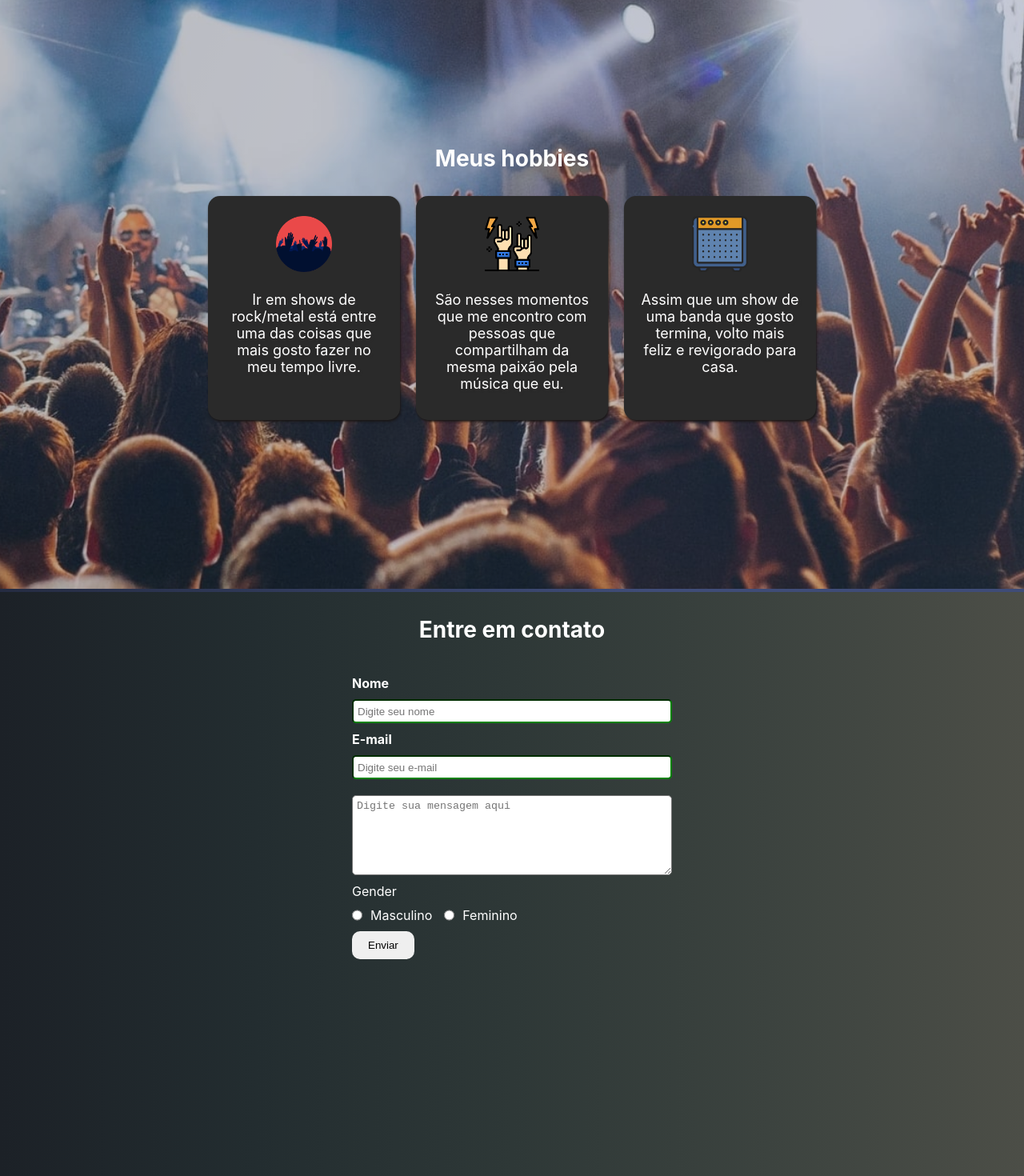
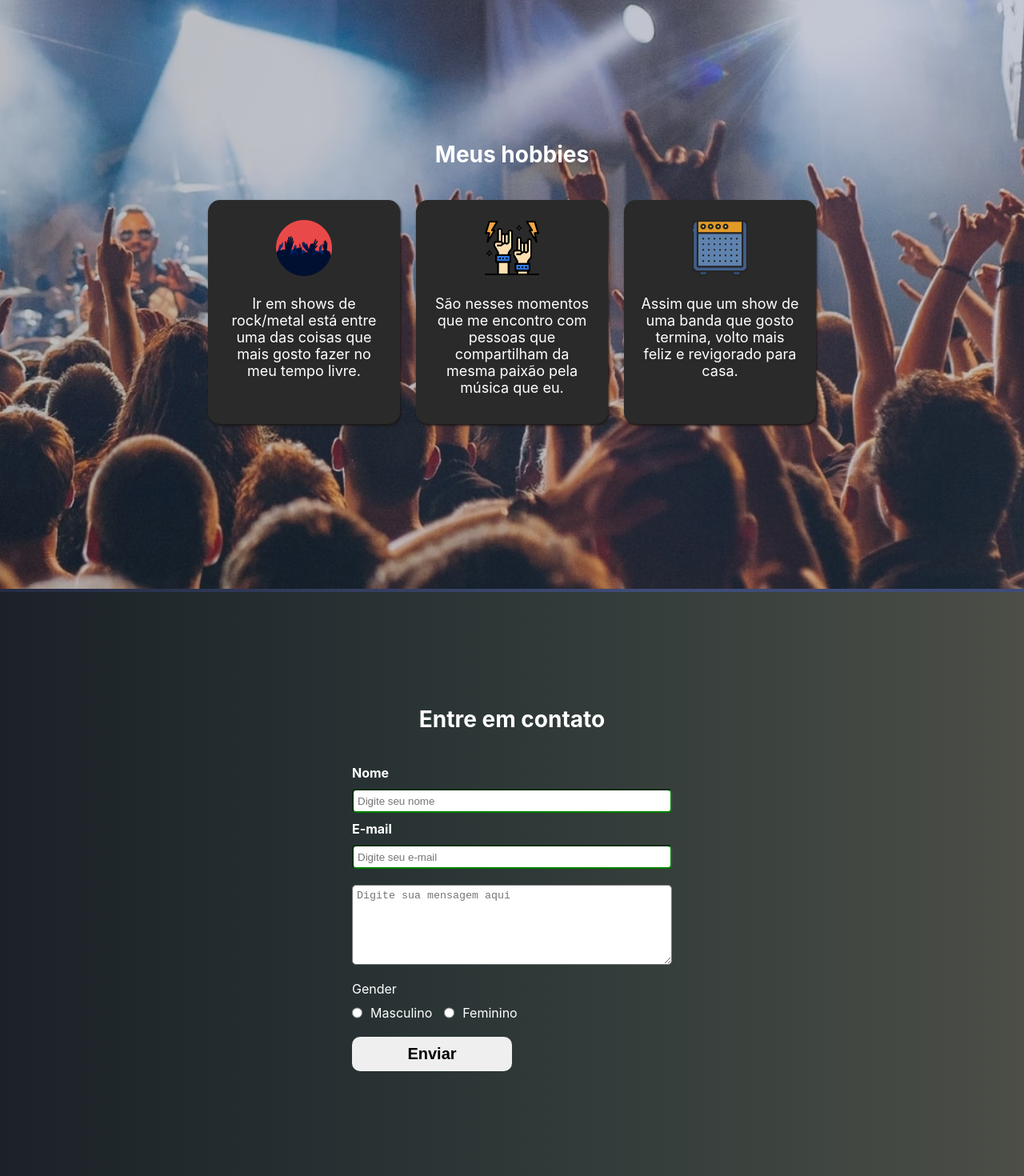
Before and after one commit to getulio-souza/personal-overview-fiap-react, a React (Create React App) app: page / in a window 1280 px wide. Shown: the part 1992-3462 px from the top of the page at 80% size. Built offline with nearby package versions, Linux system fonts and the light colour scheme.

Commit message:
bugfix: layout-responsive-not-breaking-anymore

```diff
--- a/src/Assets/global/global.js
+++ b/src/Assets/global/global.js
@@ -22,7 +22,7 @@ export const ImgContainer = styled.img`
     min-height:100vh;
     opacity:0.7;
     object-fit:cover;
-    @media (max-width:700px){
-        min-height:110vh;
+    @media (max-width:900px){
+        min-height:130vh;
     }
 `;
--- a/src/Components/about-me/about.styles.js
+++ b/src/Components/about-me/about.styles.js
@@ -18,6 +18,7 @@ export const InfoBoxContainer = styled.div`
   padding: 40px 0px;
   @media (max-width:700px){
     grid-template-columns: 1fr;
+    gap:20px;
   }
 `;
 
--- a/src/Components/contact/contact.js
+++ b/src/Components/contact/contact.js
@@ -6,6 +6,7 @@ import "./contact.css"
 import React from 'react';
 import {
     ContactContainer,
+    ContactInnerContainer,
     FormContainer,
     FormNameLabel,
     FormNameInput,
@@ -45,6 +46,7 @@ const Contact = () =>  {
 
   return (
       <ContactContainer>
+        <ContactInnerContainer>
         <MainTitle>Entre em contato</MainTitle>
             <FormContainer
               onSubmit={handleSubmit}
@@ -115,6 +117,7 @@ const Contact = () =>  {
               Enviar
             </FormSendButton>
             </FormContainer>
+        </ContactInnerContainer>
     </ContactContainer>
   )
 }
--- a/src/Components/contact/contact.styles.js
+++ b/src/Components/contact/contact.styles.js
@@ -4,6 +4,10 @@ export const ContactContainer = styled.section`
     width: 100%;
     min-height: 100vh;
     background-image: linear-gradient(to right, #1c2127, #232d30, #2e3837, #3c433f, #4c4e47);`;
+
+export const ContactInnerContainer = styled.div`
+    padding-top: 7rem;
+`;
 
 export const FormContainer = styled.form`
     display: flex;
@@ -53,6 +57,7 @@ export const FormTextArea = styled.textarea `
 export const FormGender = styled.div`
     display: flex;
     flex-direction: column;
+    padding: 10px 0px;
 `;
 
 export const FormGenderBox = styled.div`
@@ -83,4 +88,7 @@ export const FormSendButton = styled.button `
     border-radius:10px;
     cursor:pointer;
     transition: 0.5s;
+    width:50%;
+    font-size: 20px;
+    font-weight: 700;
 `;
--- a/src/Components/hobbies/hobbies.js
+++ b/src/Components/hobbies/hobbies.js
@@ -14,7 +14,7 @@ function hobbies() {
       <MainSection>
         <ImgContainer src={aboutImg}></ImgContainer>
         <InfoContainer>
-        <MainTitle>Meus hobbies</MainTitle>
+        <MainTitle style={{paddingBottom:'40px'}}>Meus hobbies</MainTitle>
         <HobbiesContainer>
             <HobbiesBox>
               <HobbiesImg src={show} ></HobbiesImg>
--- a/src/Components/hobbies/hobbies.styles.js
+++ b/src/Components/hobbies/hobbies.styles.js
@@ -23,9 +23,14 @@ export const HobbiesBox = styled.div`
     max-width: 240px;
     box-shadow: rgb(26, 23, 23) 1px 2px 3px;
     transition: 0.5s;
+
     &:hover{
         cursor:default;
         background-color: rgb(55, 54, 54);
+    }
+    @media (max-width:700px){
+        min-height: auto;
+        max-height: auto;
     }
 `;
 
@@ -35,6 +40,9 @@ export const HobbieText = styled.div`
     max-width: 200px;
     min-width: 200px;
     margin: 0 auto;
+    @media (max-width:900px){
+        font-size: 14px;
+    }
 `;
 
 export const HobbiesImg = styled.img `
--- a/src/Components/professional/professional.styles.js
+++ b/src/Components/professional/professional.styles.js
@@ -21,6 +21,7 @@ export const TimeLineContainer = styled.div`
 
 export const TimeLineYearBox = styled.div`
     text-shadow: 1px 2px 3px #2e2c2c;
+    padding-bottom:10px;
 `;
 
 export const TimeLineYear = styled.div`
```
